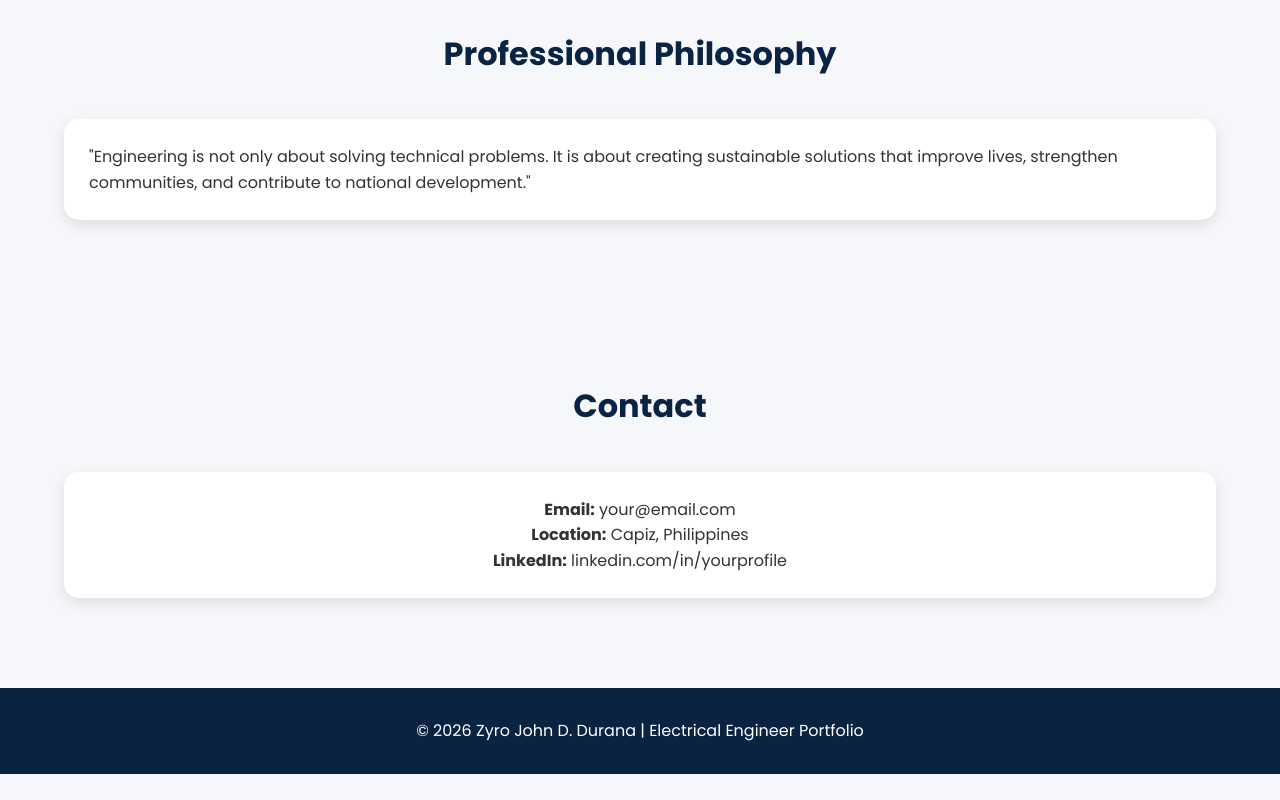
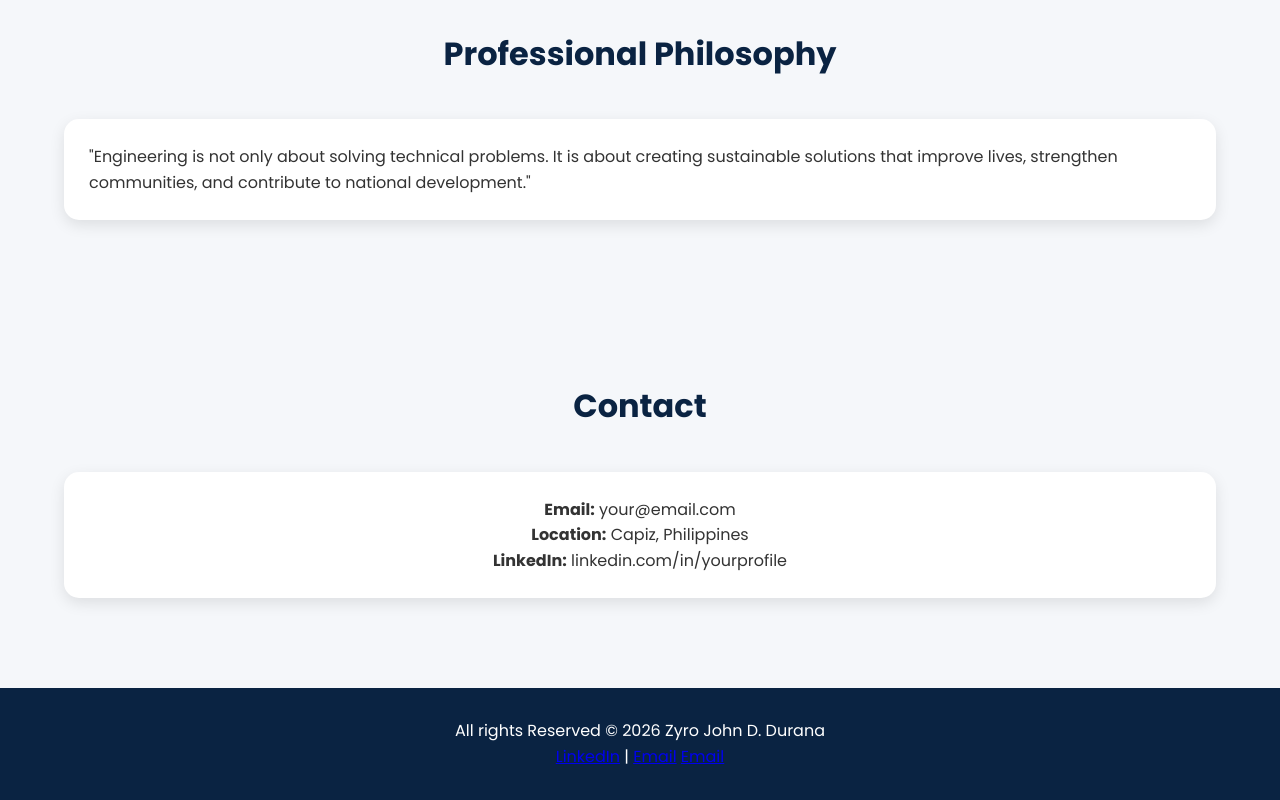
Before and after one commit to Urengerzairo/Zyro-John-Durana-Portfolio, a plain HTML site: page index.html in a window 1280 px wide. Shown: the part 2736-3536 px from the top of the page. Before the commit the page ends 3510 px from the top, so only its background shows below. Drawn offline with Linux system fonts and the light colour scheme.

Commit message:
Enhance footer with additional contact information
Added additional footer content including LinkedIn and email links.

```diff
--- a/index.html
+++ b/index.html
@@ -414,7 +414,15 @@ strengthen communities, and contribute to national development."
 </section>
 
 <footer>
-<p>© 2026 Zyro John D. Durana | Electrical Engineer Portfolio</p>
+
+<p>All rights Reserved © 2026 Zyro John D. Durana</p>
+
+<p>
+<a href="https://www.linkedin.com/in/ur-engr-zairodd-28464a440">LinkedIn</a> |
+<a href="mailto:zairo142003@email.com">Email</a>
+<a href="mailto:zddurana@heftypower.com.ph">Email</a>
+</p>
+
 </footer>
 
 </body>
```
